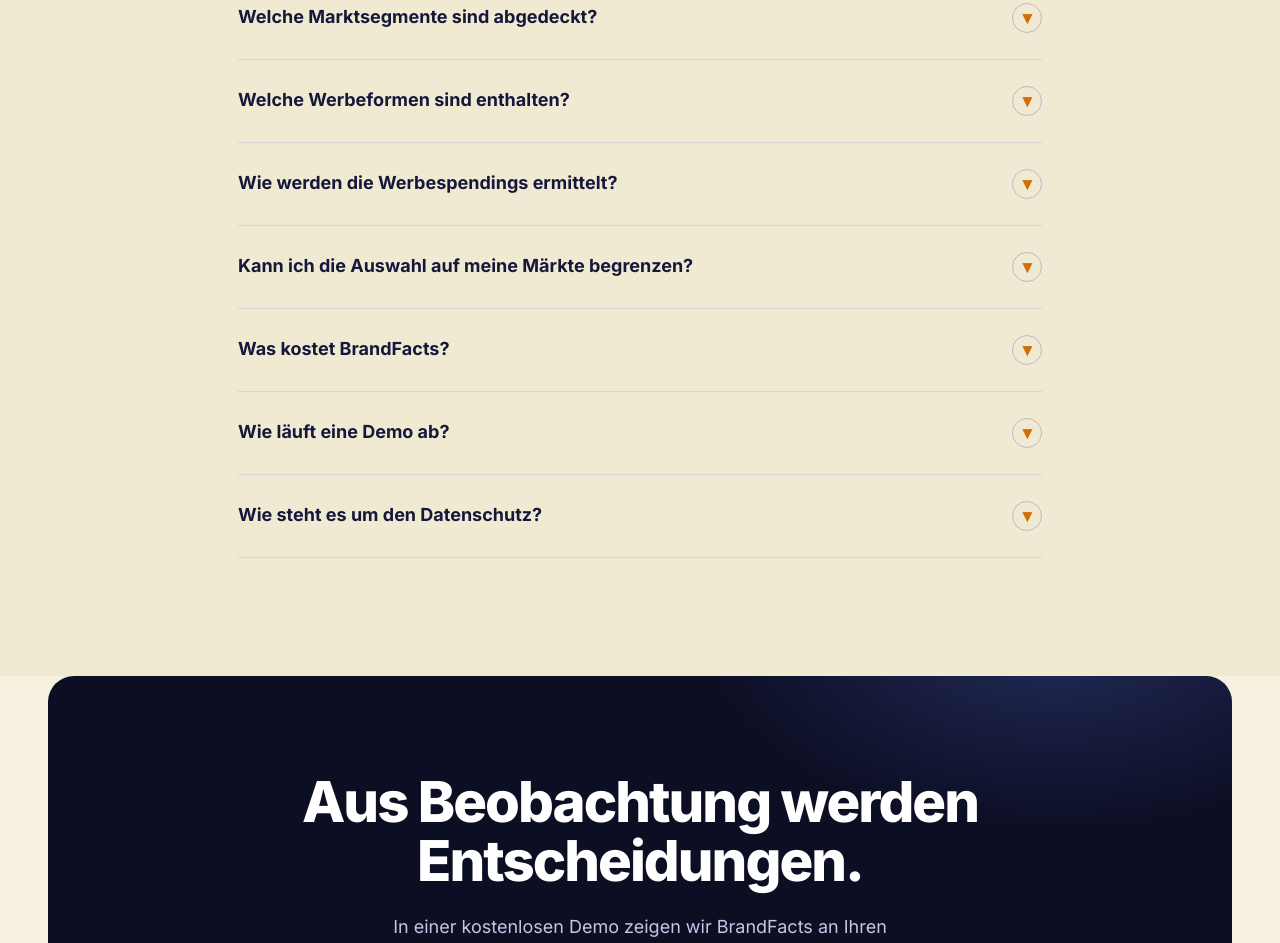
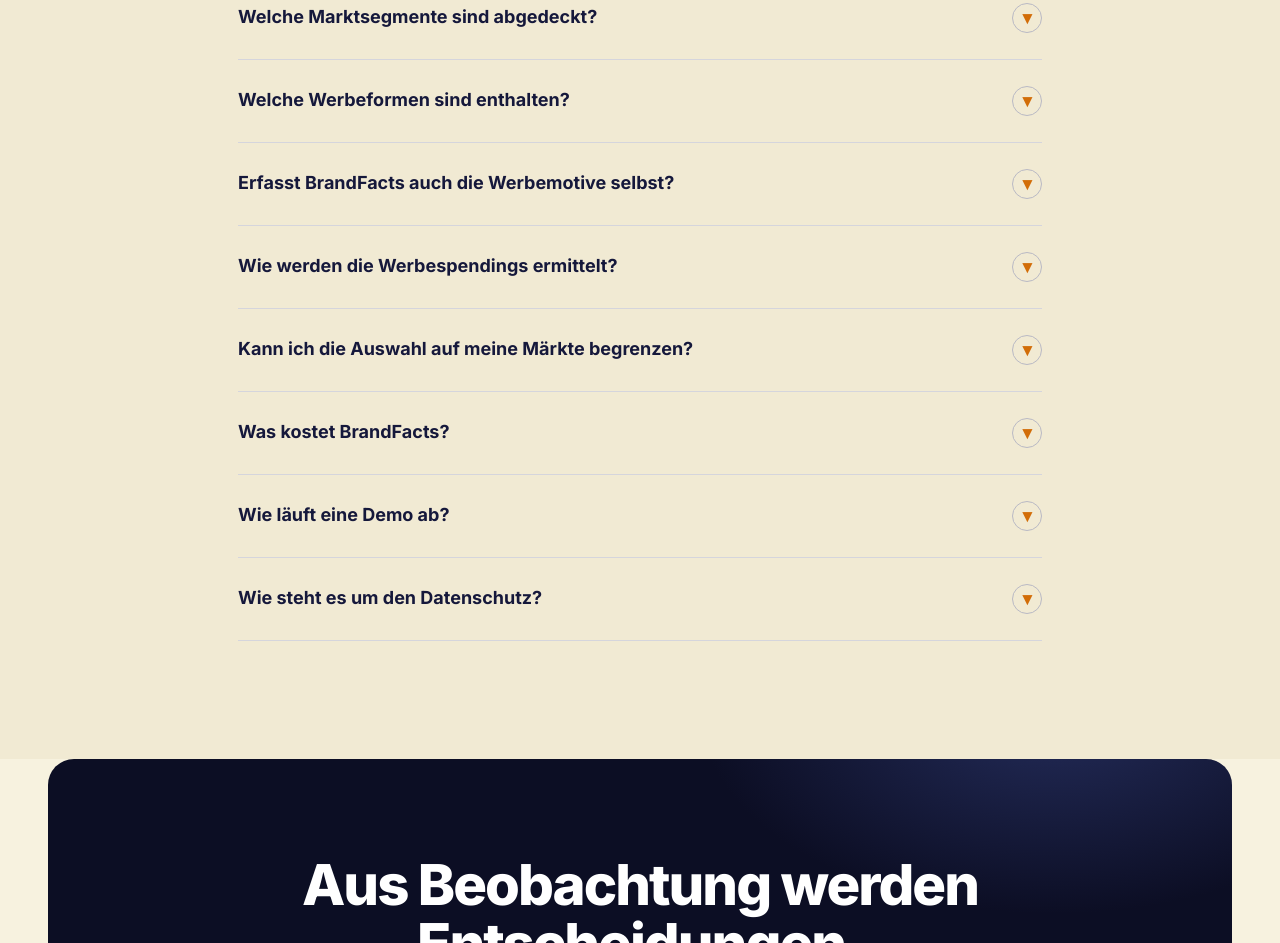
Before and after one commit to Flinthbx/faktenschmied, an Astro site: page /insights in a window 1280 px wide. Shown: the part 2027-2970 px from the top of the page. Built offline with nearby package versions, Linux system fonts and the light colour scheme; Astro itself is replaced by a stand-in of ours.

Commit message:
FAQ: Frage zur Werbemittel-Ebene/Motiven ergänzt

```diff
--- a/src/pages/insights.astro
+++ b/src/pages/insights.astro
@@ -9,6 +9,7 @@
   { q: 'Wie aktuell sind die Daten?', a: 'Im Rx-Bereich werden Fachzeitschriften und Newsletter täglich erfasst. Den genauen Aktualisierungsrhythmus je Branche zeigen wir in der Demo.' },
   { q: 'Welche Marktsegmente sind abgedeckt?', a: 'Rx, Dental und Veterinär in der Region D-A-CH — über Print- und Digital-Medien hinweg, insgesamt 830 Fachzeitschriften und 580 Newsletter.' },
   { q: 'Welche Werbeformen sind enthalten?', a: 'Klassische Werbeanzeigen, bezahlte PR, Advertorials und Sonderveröffentlichungen aus dem Print-Bereich sowie Anzeigen und PR in Verlags-Newslettern.' },
+  { q: 'Erfasst BrandFacts auch die Werbemotive selbst?', a: 'Ja. Auf der Werbemittel-Ebene erfassen wir zu jeder Platzierung das konkrete Anzeigenmotiv bzw. Key Visual samt Kernbotschaft. So sehen Sie nicht nur, wer wie viel und wo wirbt, sondern auch, mit welchen Motiven und Aussagen.' },
   { q: 'Wie werden die Werbespendings ermittelt?', a: 'Über die Mediadaten der Verlage in Kombination mit den erfassten Anzeigen. Es handelt sich um eine modellierte Annäherung, keine internen Ist-Ausgaben.' },
   { q: 'Kann ich die Auswahl auf meine Märkte begrenzen?', a: 'Ja. BrandFacts lässt sich auf die Märkte, Produktkategorien, ATC-Codes und Indikationen zuschneiden, die für Ihr Unternehmen relevant sind.' },
   { q: 'Was kostet BrandFacts?', a: 'Das Kostenmodell richtet sich nach Ihrem Bedarf und den gewählten Segmenten. In der Demo klären wir den passenden Zuschnitt — ein konkretes Angebot erhalten Sie auf Anfrage.' },
```
